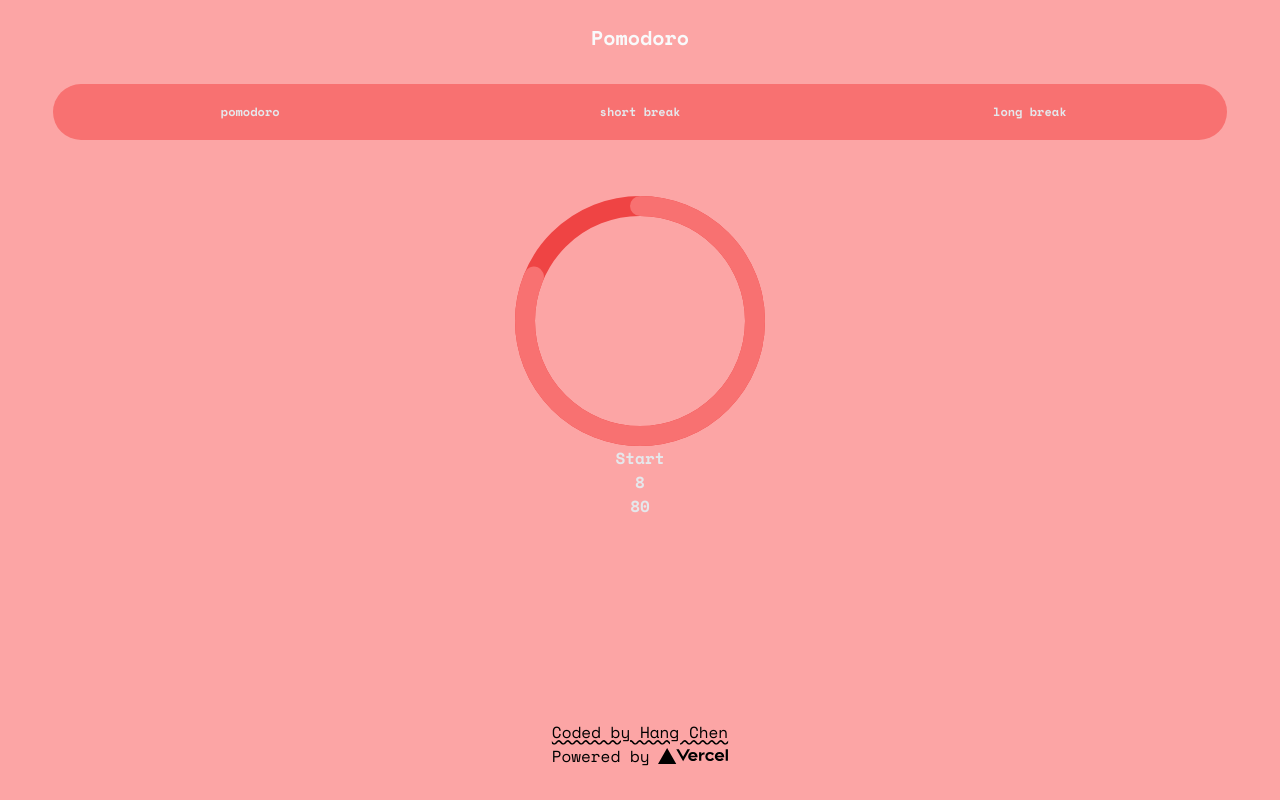
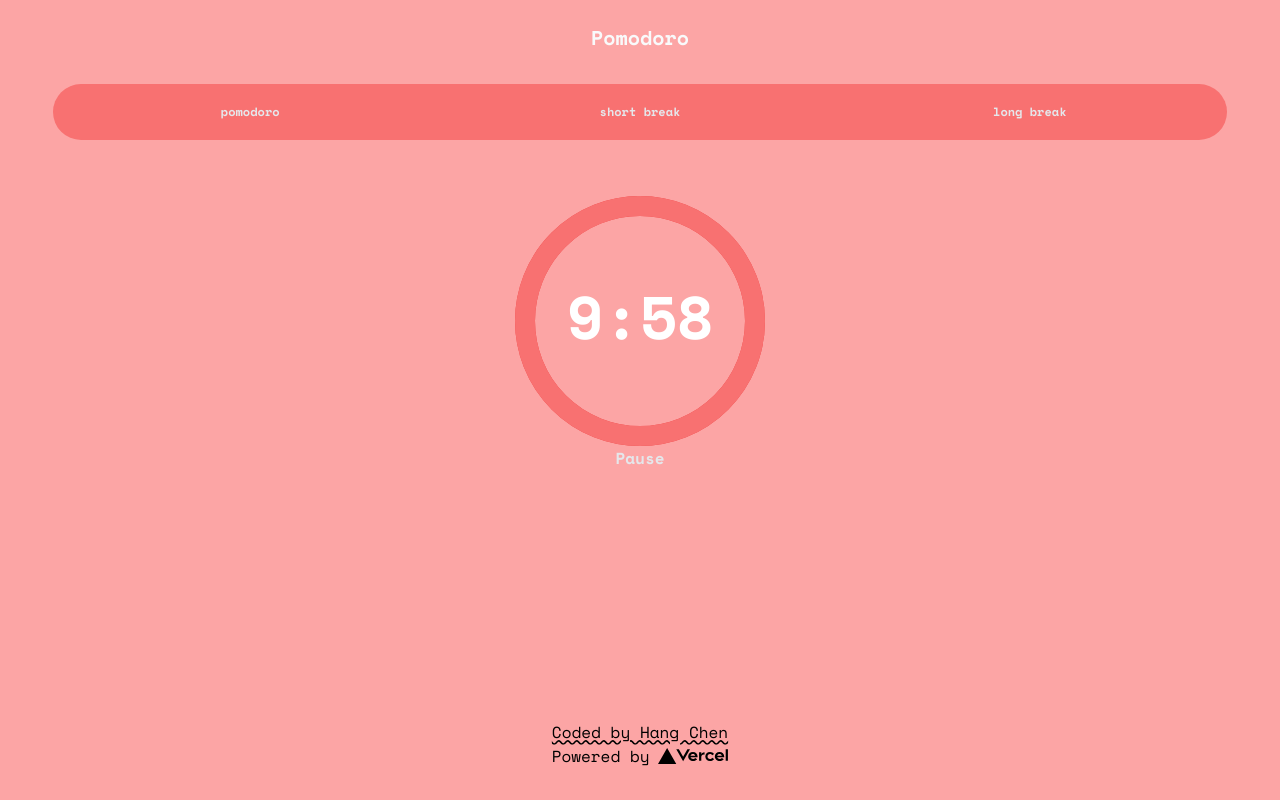
Before and after one commit to HangCcZ/Pomodoro, a Next.js app: page / in a window 1280 px wide. Both pictures are taken after a click on the button "Start". Built offline with nearby package versions, Linux system fonts and the light colour scheme.

Commit message:
added the cycle logic of start,pause,resume button and seconds to minutes convertion

```diff
--- a/components/CircularBar.jsx
+++ b/components/CircularBar.jsx
@@ -1,9 +1,18 @@
 import { useState, useRef, useEffect } from 'react'
+
+const secondsToMinutes = (timeInSeconds) => {
+  return `${Math.trunc(timeInSeconds / 60)}:${
+    timeInSeconds % 60 < 10 ? '0' + (timeInSeconds % 60) : timeInSeconds % 60
+  }
+  `
+}
 
 export default function CircularBar({ size, strokeWidth, totalTime }) {
   const [percentage, setPercentage] = useState(100)
-  const [timeLeft, setTimeLeft] = useState(10)
+  const [timeLeft, setTimeLeft] = useState(totalTime)
   const [intervalID, setIntervalID] = useState(0)
+  const [isTicking, setIsTicking] = useState(false)
+  const [isStarted, setIsStarted] = useState(false)
   const viewBox = `0 0 ${size} ${size}`
   const radius = (size - strokeWidth) / 2
   const circumference = radius * Math.PI * 2
@@ -15,12 +24,41 @@ export default function CircularBar({ size, strokeWidth, totalTime }) {
    *  */
 
   /**setState callback is use to update state immediately */
-  const interval = () => {
+  const onStart = () => {
     const currentIntervalID = setInterval(() => {
       setTimeLeft((timeLeft) => timeLeft - 1)
       setPercentage((percentage) => percentage - percentagePerSecond)
     }, 1000)
+    setIsTicking(() => true)
+    setIsStarted(() => true)
     setIntervalID((intervalID) => currentIntervalID)
+  }
+
+  const onPause = () => {
+    clearInterval(intervalID)
+    setIsTicking(() => false)
+  }
+
+  const renderButton = () => {
+    if (!isStarted) {
+      return (
+        <button onClick={onStart} disabled={percentage != 100}>
+          Start
+        </button>
+      )
+    } else if (isTicking) {
+      return (
+        <button onClick={onPause} disabled={percentage == 100}>
+          Pause
+        </button>
+      )
+    } else if (!isTicking && isStarted) {
+      return (
+        <button onClick={onStart} disabled={percentage == 100}>
+          Resume
+        </button>
+      )
+    }
   }
 
   useEffect(() => {
@@ -41,7 +79,7 @@ export default function CircularBar({ size, strokeWidth, totalTime }) {
           cy={size / 2}
           r={radius}
           strokeWidth={`${strokeWidth}px`}
-        ></circle>
+        />
 
         <circle
           fill="none"
@@ -54,14 +92,20 @@ export default function CircularBar({ size, strokeWidth, totalTime }) {
           strokeDasharray={[dash, circumference - dash]}
           strokeLinecap="round"
           style={{ transition: 'all 1.5s' }}
-        ></circle>
+        />
+        <text
+          x="50%"
+          y="50%"
+          textAnchor="middle"
+          fill="white"
+          dy=".3em"
+          className="text-6xl"
+        >
+          {secondsToMinutes(timeLeft)}
+        </text>
       </svg>
-
-      <button onClick={interval} disabled={percentage != 100}>
-        Start
-      </button>
-      <p>{timeLeft}</p>
-      <p>{percentage}</p>
+      {/**TODO: need to set parent container as relative and set button as absolute to move into the circle */}
+      <div className=""> {renderButton()}</div>
     </div>
   )
 }
--- a/pages/index.tsx
+++ b/pages/index.tsx
@@ -4,7 +4,7 @@ import CircularBar from '../components/CircularBar'
 import { useState } from 'react'
 
 export default function Home() {
-  const [totalTimeInSeconds, setTotalTimeInSeconds] = useState(10)
+  const [totalTimeInSeconds, setTotalTimeInSeconds] = useState(600)
 
   return (
     <div className="flex min-h-screen flex-col items-center justify-center bg-red-300 py-2  ">
```
Also changed, not shown: utils/useInterval.js (deleted, +0 -21 lines).
